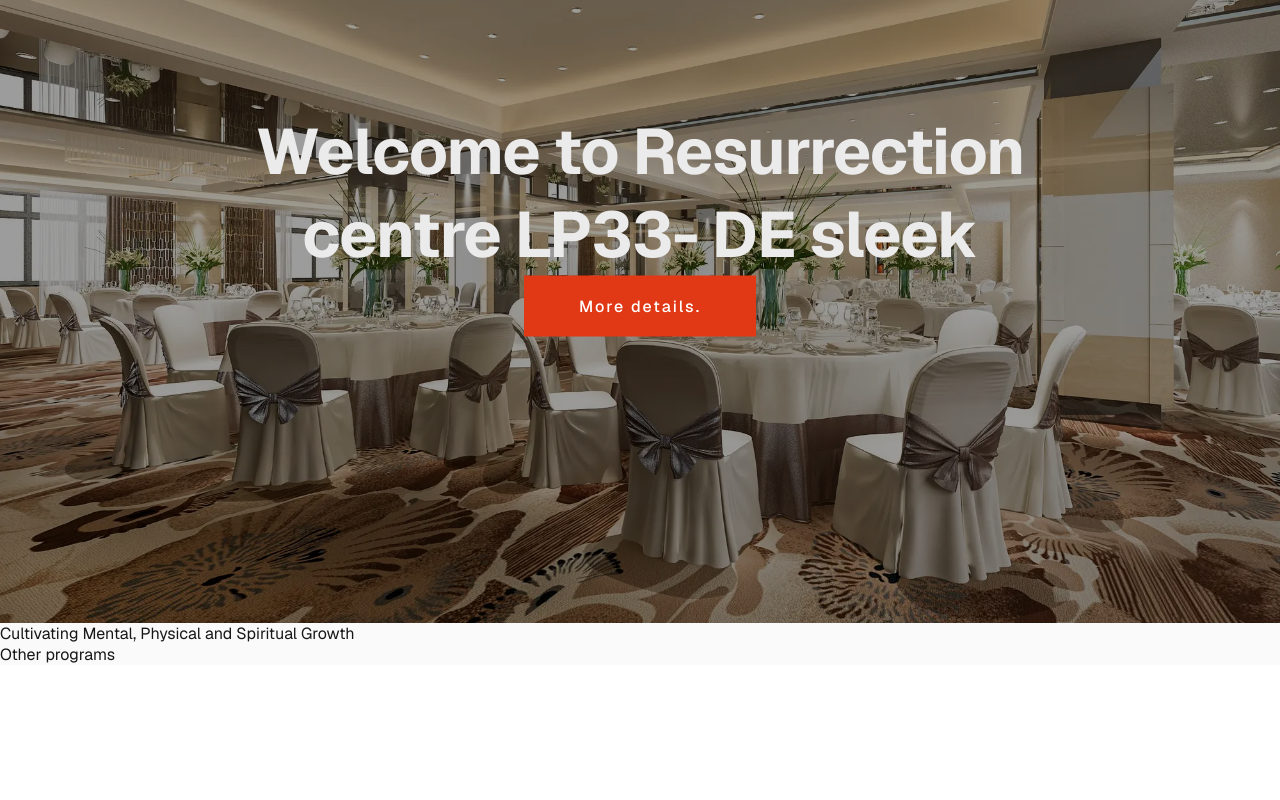
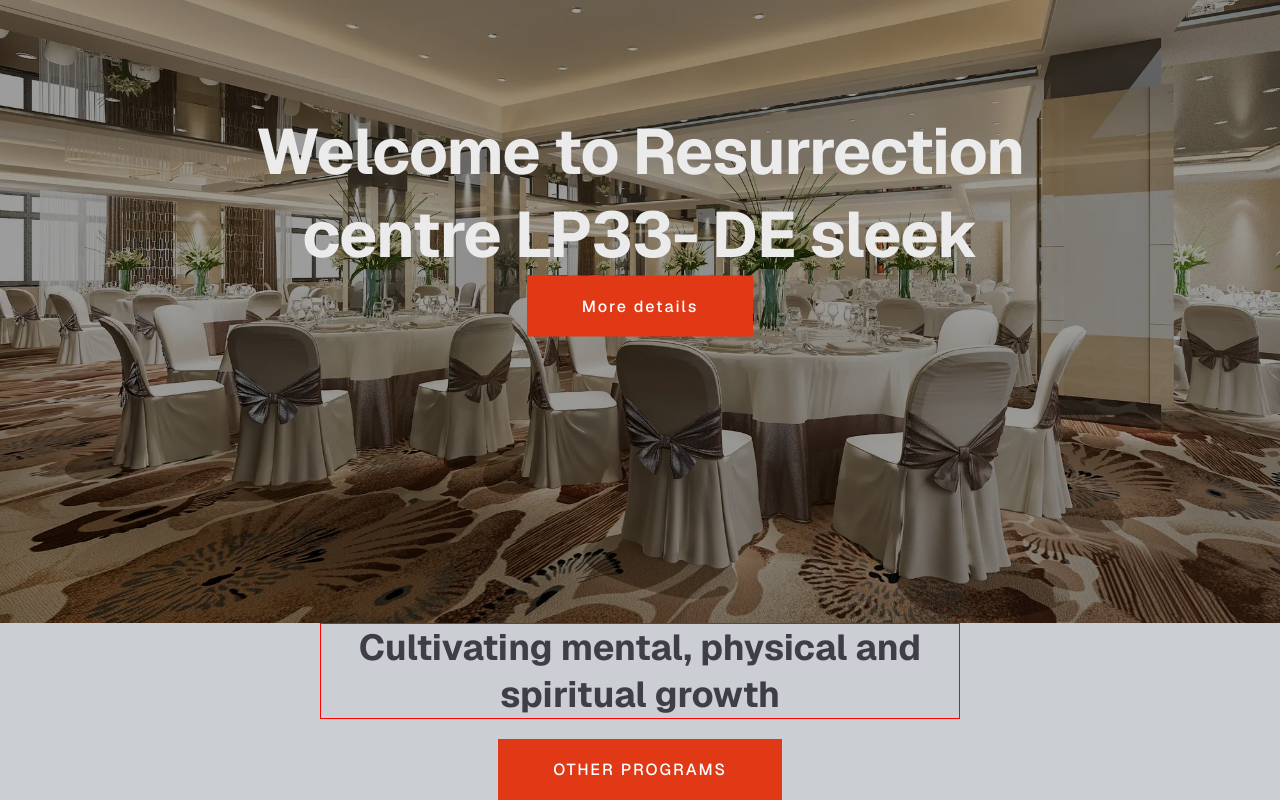
Before and after one commit to AWOLESI-RASAQ/Resurrection-center-LP33, a Next.js app: page / in a window 1280 px wide. Shown: the part 177-977 px from the top of the page. Before the commit the page ends 842 px from the top, so only its background shows below. Built offline with nearby package versions, Linux system fonts and the light colour scheme.

Commit message:
fixed the otherprog

```diff
--- a/app/globals.css
+++ b/app/globals.css
@@ -41,7 +41,7 @@
   }
 }
 .NavButton{
-  width: auto;
+  width: fit-content;
   padding: 20px 55px;
   height:max-content ;
   background-color: #e13816;
--- a/app/page.jsx
+++ b/app/page.jsx
@@ -12,16 +12,20 @@
         <img className={styles.header_banner} src="/img/img2.webp" alt="Banners" />
         <div className={styles.bannerTxt}>
           <h1> Welcome to Resurrection centre LP33- DE sleek</h1>
-          <div className="NavButton">More details.</div>
+          <div className="NavButton">More details</div>
           </div>
 
       </header>
-        <div className={styles.cultivation.mps}>
-        Cultivating Mental, Physical and Spiritual Growth
-          <div className="navbtn">
-            Other programs
+
+        <section className={styles.otherprog}>
+          <div className={styles.otherprogDiv}>
+            <h2>Cultivating  mental, physical and spiritual growth</h2>
+            <div className="NavButton">OTHER PROGRAMS</div>
           </div>
-        </div>
+
+        </section>
+
+
 
 
 
--- a/app/page.module.css
+++ b/app/page.module.css
@@ -70,16 +70,32 @@
   color: #ebebeb;
 }
 
-.cultivation.mps{
-  font-size: 100px;
-  color: #3A4357;
-  height: fit-content;
+.otherprog {
+  display: flex;
+  align-items: center;
+  justify-content: center;
+  background: #CBCED3;
+  height: auto;
+  width: 100%;
+  padding: 100;
+  text-align: center;
+
 }
 
-.navbtn{
-  width: 10%;
-  height: 40%;
-  color: red;
+.otherprogDiv{
+  width:50%;
+  display: flex;
+  gap: 20px;
+  height: auto/*fit-content*/;
+  align-items: center;
+  flex-direction: column;
 
 
 }
+
+.otherprog h2{
+  font-size: 36px;
+  color:#3f3d47;
+  border: 1px solid red;
+
+}
```
